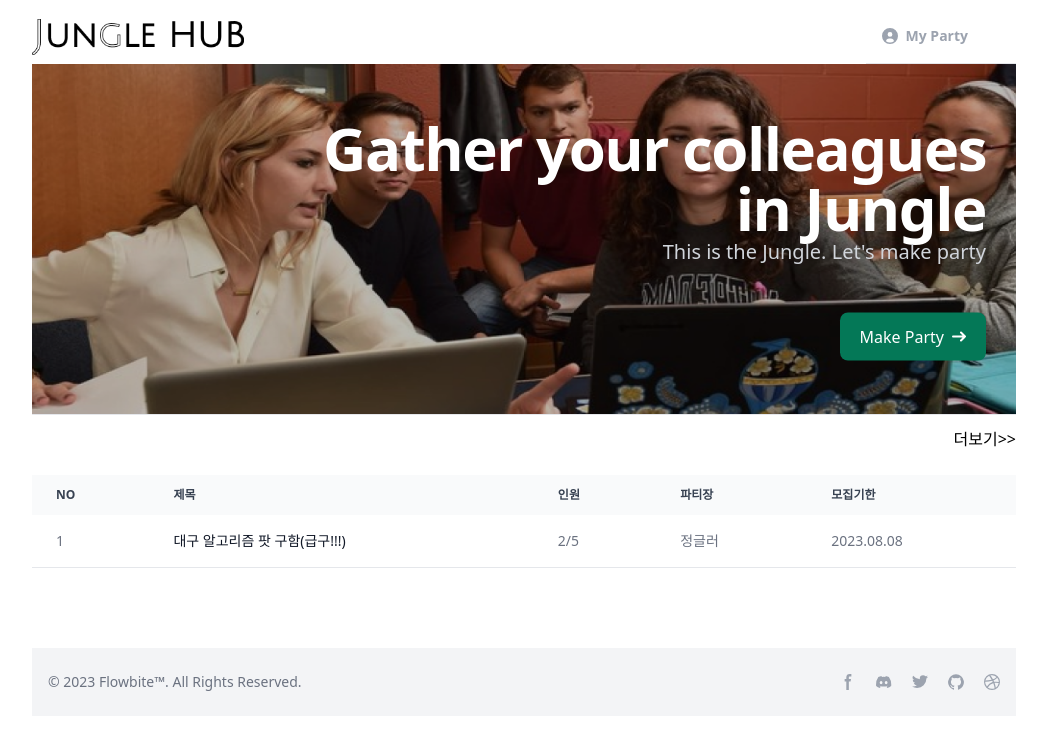
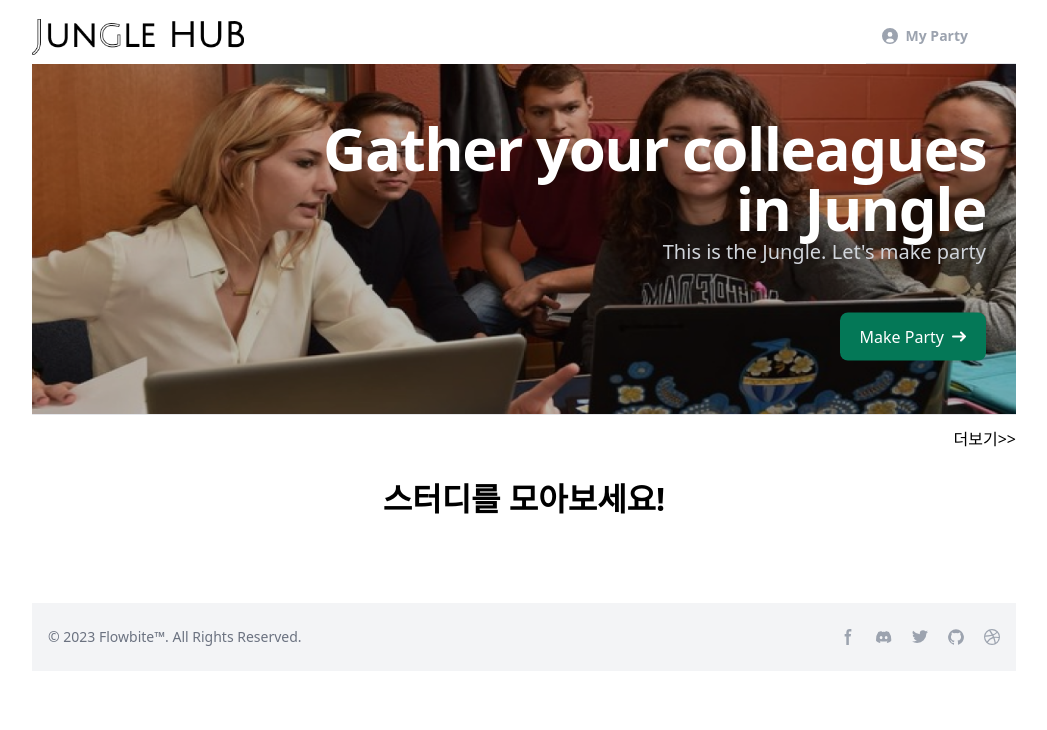
Before and after one commit to hjlee5701/Jungle-Hub, a Flask app: template templates/index.html in a window 1280 px wide. Shown: the top 730 px of the page, without its empty margins (116-1163 px from the left). Run offline with Flask 3, Linux system fonts and the light colour scheme; the template is opened without the code that fills it, so the values that code supplies are empty; parts of the project's set-up code (start-up, migrations or seed data) failed here and were passed over.

Commit message:
main page revised

```diff
--- a/templates/index.html
+++ b/templates/index.html
@@ -4,12 +4,16 @@
     <img src="../static/images/main.png" style="margin-top: -10px; width: 100%; height: 350px;">
     <div class="text-white text-right font-bold text-gray-900 dark:text-white md:text-2xl lg:text-6xl"
         style="position: absolute; top: 50%; right: 30px; transform: translateY(-50%);">
-            <h1 class="text-white mb-0 text-2xl font-extrabold leading-none tracking-tight md:text-5xl lg:text-6xl">Gather your colleagues <br> in Jungle</h1>
+        <h1 class="text-white mb-0 text-2xl font-extrabold leading-none tracking-tight md:text-5xl lg:text-6xl">Gather
+            your colleagues <br> in Jungle</h1>
         <p class="text-white mb-6 text-lg font-normal text-gray-300 lg:text-xl">This is the Jungle. Let's make party</p>
-            <a href="/party/register" class="inline-flex items-center justify-center px-5 py-3 text-base font-medium text-center text-white bg-green-700 rounded-lg hover:bg-green-800 focus:ring-4 focus:ring-blue-300 dark:focus:ring-blue-900">
+        <a href="/party/register"
+            class="inline-flex items-center justify-center px-5 py-3 text-base font-medium text-center text-white bg-green-700 rounded-lg hover:bg-green-800 focus:ring-4 focus:ring-blue-300 dark:focus:ring-blue-900">
             Make Party
-                <svg class="w-3.5 h-3.5 ml-2" aria-hidden="true" xmlns="http://www.w3.org/2000/svg" fill="none" viewBox="0 0 14 10">
-                <path stroke="currentColor" stroke-linecap="round" stroke-linejoin="round" stroke-width="2" d="M1 5h12m0 0L9 1m4 4L9 9"/>
+            <svg class="w-3.5 h-3.5 ml-2" aria-hidden="true" xmlns="http://www.w3.org/2000/svg" fill="none"
+                viewBox="0 0 14 10">
+                <path stroke="currentColor" stroke-linecap="round" stroke-linejoin="round" stroke-width="2"
+                    d="M1 5h12m0 0L9 1m4 4L9 9" />
             </svg>
         </a>
     </div>
@@ -24,12 +28,15 @@
         <a href="/party">더보기>></a>
     </div>
     <br>
+    {%if not parties%}
+    <h1 style="text-align: center;font-size:xx-large;font-weight:bold">스터디를 모아보세요!</h1>
+    {%else%}
     <table class="w-full text-sm text-left text-gray-500 dark:text-gray-400">
         <thead class="text-xs text-gray-700 uppercase bg-gray-50 dark:bg-gray-700 dark:text-gray-400">
             <tr>
-                    <th scope="col" class="px-6 py-3">
+                <!-- <th scope="col" class="px-6 py-3">
                         NO
-                    </th>
+                    </th> -->
                 <th scope="col" class="px-6 py-3">
                     제목
                 </th>
@@ -45,7 +52,7 @@
             </tr>
         </thead>
         <tbody>
-                <tr class="bg-white border-b dark:bg-gray-800 dark:border-gray-700">
+            <!-- <tr class="bg-white border-b dark:bg-gray-800 dark:border-gray-700">
                     <td class="px-6 py-4">
                         1
                     </td>
@@ -61,17 +68,17 @@
                     <td class="px-6 py-4">
                         2023.08.08
                     </td>
-                </tr>
+                </tr> -->
             {% for party in parties %}
             <tr class="bg-white border-b dark:bg-gray-800 dark:border-gray-700">
-                        <td class="px-6 py-4">
+                <!-- <td class="px-6 py-4">
                                 {{party.no}}
-                        </td>
+                            </td> -->
                 <th scope="row" class="px-6 py-4 font-medium text-gray-900 whitespace-nowrap dark:text-white">
                     {{party.title}}
                 </th>
                 <td class="px-6 py-4">
-                            {{party.people}}
+                    {{party.member}}/{{party.people}}
                 </td>
                 <td class="px-6 py-4">
                     {{party.userId}}
@@ -83,6 +90,7 @@
             {%endfor%}
         </tbody>
     </table>
+    {%endif%}
 </div>
 
 {% endblock %}
--- a/templates/partyRegister.html
+++ b/templates/partyRegister.html
@@ -162,12 +162,12 @@ Party register
 
 
         <div class="flex mt-10 flex-1 m-10" style="justify-content: space-between;">
-                <button type="button" id="registBtn" onclick="upLoad()"  style="width: 47%;"
+            <button type="button" id="registBtn" onclick="upLoad()" style="width: 47%;"
                 class="inline-flex items-center justify-center px-4 py-2 text-base font-medium text-center text-white bg-green-700 rounded-lg hover:bg-green-800">
                 등록하기
             </button>
 
-                <button type="button" id="cancelBtn" onclick="cancel()"  style="width: 47%;"
+            <button type="button" id="cancelBtn" onclick="cancel()" style="width: 47%;"
                 class="inline-flex items-center justify-center px-4 py-2 text-base font-medium text-center text-white bg-gray-400 rounded-lg hover:bg-gray-500 hover:text-white">
                 취소하기
             </button>
```
Also changed, not shown: templates/myPage.html (+13 -10 lines), templates/partyList.html (+23 -5 lines). Lines whose indentation alone changed are shown as unchanged.
